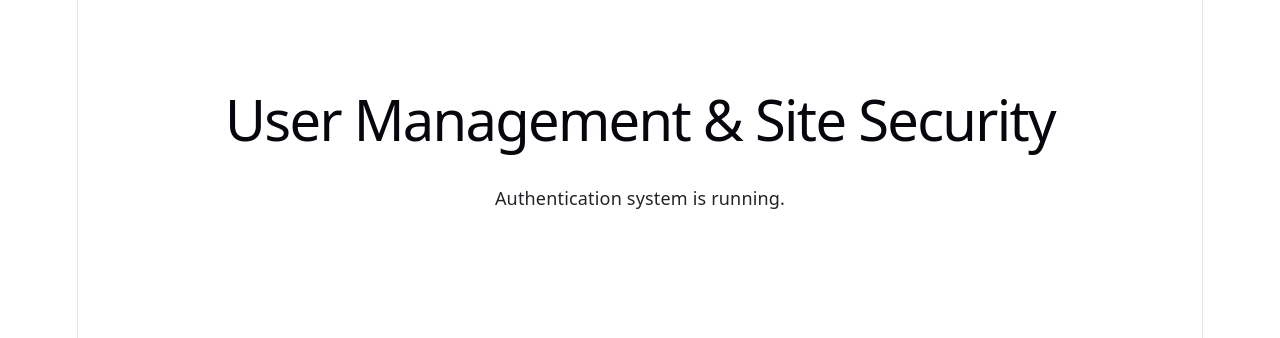
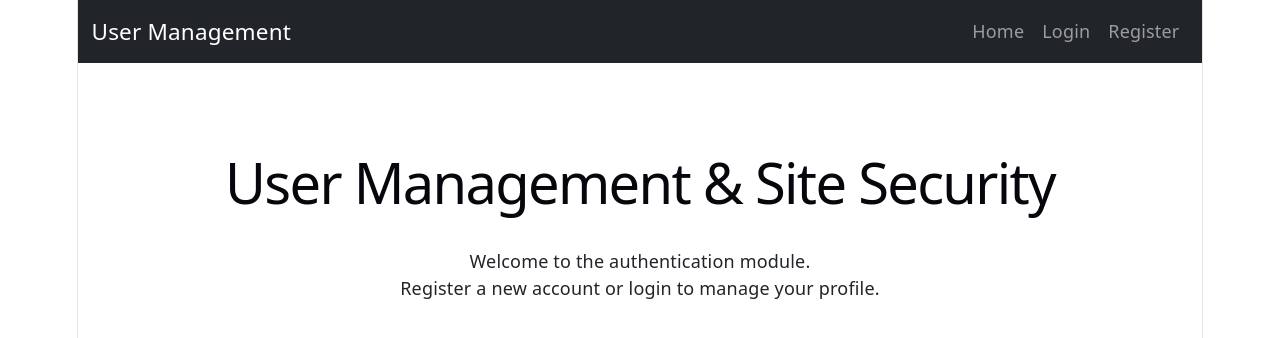
Before and after one commit to rsonas/COMP229_GROUP_PROJECT, a React app in the folder frontend/: page / in a window 1280 px wide. Shown: the top 338 px of the page. Built offline with nearby package versions, Linux system fonts and the light colour scheme; the HTML template or start-up script is replaced by a standard one.

Commit message:
Set up authentication module structure and routing

```diff
--- a/frontend/src/App.jsx
+++ b/frontend/src/App.jsx
@@ -1,10 +1,12 @@
-//temp
+import Navbar from "./components/Navbar";
+import AppRoutes from "./routes/AppRoutes";
+
 function App() {
     return (
-        <div className="container mt-5">
-            <h1>User Management & Site Security</h1>
-            <p>Authentication system is running.</p>
-        </div>
+        <>
+            <Navbar />
+            <AppRoutes />
+        </>
     );
 }
 
--- a/frontend/src/components/Navbar.jsx
+++ b/frontend/src/components/Navbar.jsx
@@ -1 +1,34 @@
 //(show Login/Register OR Profile/Logout)
+import { Link } from "react-router-dom";
+
+const Navbar = () => {
+    return (
+        <nav className="navbar navbar-expand-lg navbar-dark bg-dark">
+            <div className="container">
+
+                <Link className="navbar-brand" to="/">
+                    User Management
+                </Link>
+
+                <div className="navbar-nav ms-auto">
+
+                    <Link className="nav-link" to="/">
+                        Home
+                    </Link>
+
+                    <Link className="nav-link" to="/login">
+                        Login
+                    </Link>
+
+                    <Link className="nav-link" to="/register">
+                        Register
+                    </Link>
+
+                </div>
+
+            </div>
+        </nav>
+    );
+};
+
+export default Navbar;
--- a/frontend/src/components/ProtectedRoute.jsx
+++ /dev/null
@@ -1 +0,0 @@
-//(protect pages)
--- a/frontend/src/main.jsx
+++ b/frontend/src/main.jsx
@@ -1,5 +1,7 @@
 import React from "react";
 import ReactDOM from "react-dom/client";
+import { BrowserRouter } from "react-router-dom";
+
 import "bootstrap/dist/css/bootstrap.min.css";
 import "./index.css";
 
@@ -8,8 +10,10 @@ import { AuthProvider } from "./context/AuthContext";
 
 ReactDOM.createRoot(document.getElementById("root")).render(
     <React.StrictMode>
-        <AuthProvider>
-            <App />
-        </AuthProvider>
+        <BrowserRouter>
+            <AuthProvider>
+                <App />
+            </AuthProvider>
+        </BrowserRouter>
     </React.StrictMode>
 );
--- a/frontend/src/pages/Home.jsx
+++ b/frontend/src/pages/Home.jsx
@@ -0,0 +1,17 @@
+const Home = () => {
+    return (
+        <div className="container mt-5">
+            <h1>User Management & Site Security</h1>
+
+            <p>
+                Welcome to the authentication module.
+            </p>
+
+            <p>
+                Register a new account or login to manage your profile.
+            </p>
+        </div>
+    );
+};
+
+export default Home;
--- /dev/null
+++ b/frontend/src/pages/Login.jsx
@@ -0,0 +1,13 @@
+const Login = () => {
+    return (
+        <div className="container mt-5">
+
+            <h2>Login</h2>
+
+            <p>Login form coming next.</p>
+
+        </div>
+    );
+};
+
+export default Login;
--- a/frontend/src/pages/Profile.jsx
+++ b/frontend/src/pages/Profile.jsx
@@ -0,0 +1,13 @@
+const Profile = () => {
+    return (
+        <div className="container mt-5">
+
+            <h2>My Profile</h2>
+
+            <p>This page is protected.</p>
+
+        </div>
+    );
+};
+
+export default Profile;
--- a/frontend/src/pages/Register.jsx
+++ b/frontend/src/pages/Register.jsx
@@ -0,0 +1,13 @@
+const Register = () => {
+    return (
+        <div className="container mt-5">
+
+            <h2>Register</h2>
+
+            <p>Registration form coming next.</p>
+
+        </div>
+    );
+};
+
+export default Register;
--- a/frontend/src/pages/Unauthorized.jsx
+++ b/frontend/src/pages/Unauthorized.jsx
@@ -0,0 +1,15 @@
+const Unauthorized = () => {
+    return (
+        <div className="container mt-5 text-center">
+
+            <h2>Unauthorized</h2>
+
+            <p>
+                You do not have permission to view this page.
+            </p>
+
+        </div>
+    );
+};
+
+export default Unauthorized;
--- a/frontend/src/routes/AppRoutes.jsx
+++ b/frontend/src/routes/AppRoutes.jsx
@@ -0,0 +1,40 @@
+import { Routes, Route } from "react-router-dom";
+
+import Home from "../pages/Home";
+import Login from "../pages/Login";
+import Register from "../pages/Register";
+import Profile from "../pages/Profile";
+import Unauthorized from "../pages/Unauthorized";
+
+import ProtectedRoute from "./ProtectedRoute";;
+
+const AppRoutes = () => {
+    return (
+        <Routes>
+
+            {/* Public Pages */}
+            <Route path="/" element={<Home />} />
+            <Route path="/login" element={<Login />} />
+            <Route path="/register" element={<Register />} />
+
+            {/* Protected Page */}
+            <Route
+                path="/profile"
+                element={
+                    <ProtectedRoute>
+                        <Profile />
+                    </ProtectedRoute>
+                }
+            />
+
+            {/* Unauthorized */}
+            <Route path="/unauthorized" element={<Unauthorized />} />
+
+            {/* Catch All */}
+            <Route path="*" element={<Home />} />
+
+        </Routes>
+    );
+};
+
+export default AppRoutes;
--- /dev/null
+++ b/frontend/src/routes/ProtectedRoute.jsx
@@ -0,0 +1,23 @@
+//(protect pages)
+import { Navigate } from "react-router-dom";
+import useAuth from "../context/useAuth";
+
+const ProtectedRoute = ({ children }) => {
+    const { loading, isAuthenticated } = useAuth();
+
+    if (loading) {
+        return (
+            <div className="container mt-5 text-center">
+                <h4>Loading...</h4>
+            </div>
+        );
+    }
+
+    if (!isAuthenticated) {
+        return <Navigate to="/login" replace />;
+    }
+
+    return children;
+};
+
+export default ProtectedRoute;
```
Also changed, not shown: frontend/src/pages/Login..jsx (deleted).
